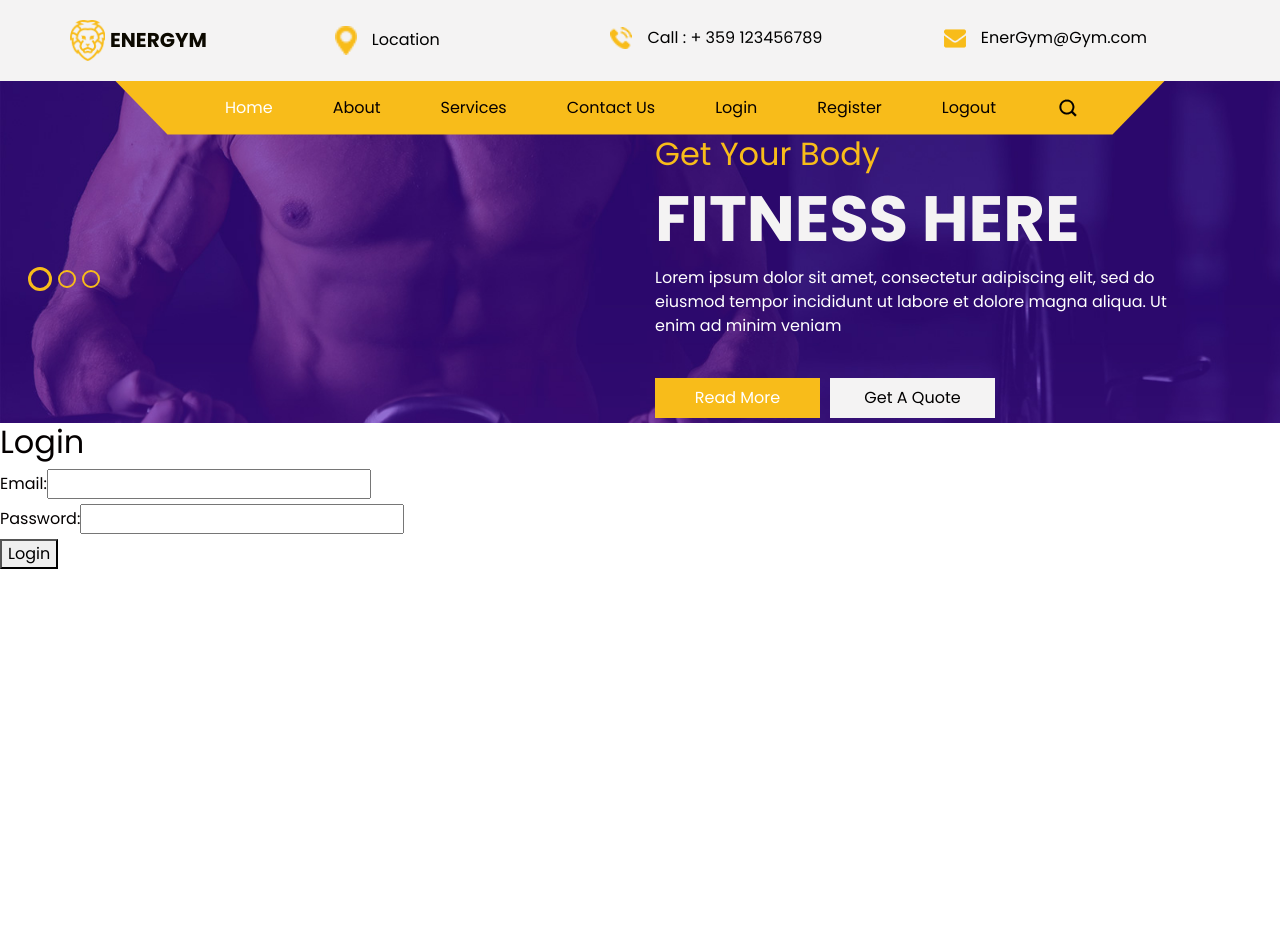
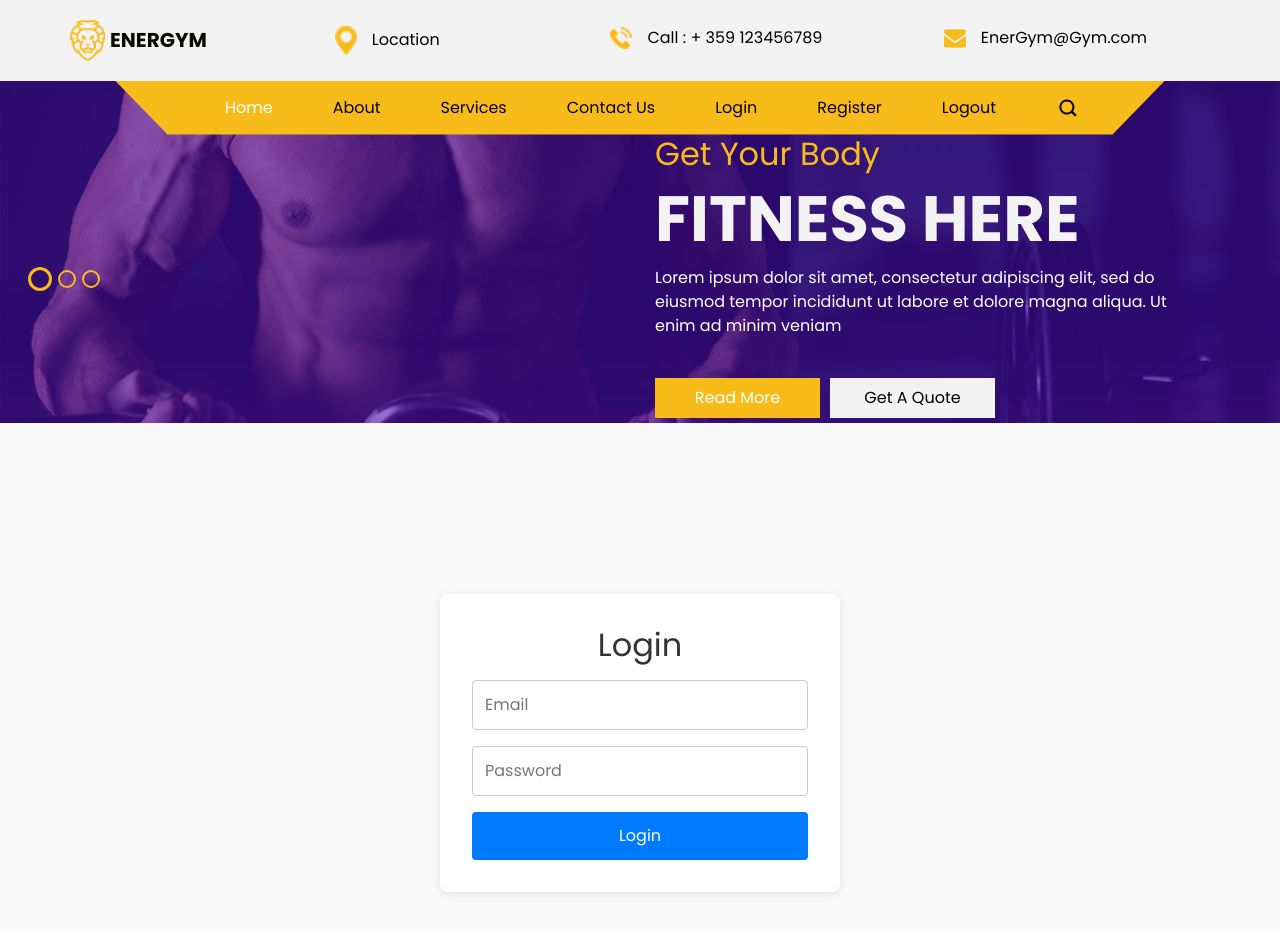
Before and after one commit to Ross-ko/softuni-react-project-march-2025, a React (Vite) app in the folder client/: page /login in a window 1280 px wide. Shown: the top 932 px of the page. Before the commit the page ends 800 px from the top, so only its background shows below. Built offline with nearby package versions, Linux system fonts and the light colour scheme; a web font is replaced by a local one.

Commit message:
add css for login and register

```diff
--- a/client/src/components/login/Login.jsx
+++ b/client/src/components/login/Login.jsx
@@ -1,5 +1,6 @@
 import React, { useState } from "react";
 import { useNavigate } from "react-router-dom";
+import "./auth.css";
 
 export default function Login() {
   const [email, setEmail] = useState("");
@@ -8,36 +9,33 @@ export default function Login() {
 
   const handleSubmit = (e) => {
     e.preventDefault();
-        // Тук добавете логиката за вход (напр. API заявка)
-        // При успешен вход запазете токена:
+    // Тук добавете логика за вход (например API заявка)
     localStorage.setItem("token", "yourToken");
     navigate("/");
   };
 
   return (
-        <div className="login_page">
+    <div className="auth-container">
+      <div className="auth-form">
         <h2>Login</h2>
         <form onSubmit={handleSubmit}>
-                <div>
-                    <label>Email:</label>
           <input
             type="email"
+            placeholder="Email"
             value={email}
             onChange={(e) => setEmail(e.target.value)}
             required
           />
-                </div>
-                <div>
-                    <label>Password:</label>
           <input
             type="password"
+            placeholder="Password"
             value={password}
             onChange={(e) => setPassword(e.target.value)}
             required
           />
-                </div>
           <button type="submit">Login</button>
         </form>
       </div>
+    </div>
   );
 }
--- /dev/null
+++ b/client/src/components/login/auth.css
@@ -0,0 +1,52 @@
+/* Auth.css */
+.auth-container {
+    display: flex;
+    align-items: center;
+    justify-content: center;
+    min-height: 80vh;
+    background-color: #f9f9f9;
+    padding: 1rem;
+  }
+
+  .auth-form {
+    background-color: #fff;
+    padding: 2rem;
+    border-radius: 8px;
+    box-shadow: 0 2px 8px rgba(0, 0, 0, 0.1);
+    width: 100%;
+    max-width: 400px;
+  }
+
+  .auth-form h2 {
+    text-align: center;
+    margin-bottom: 1rem;
+    color: #333;
+  }
+
+  .auth-form form {
+    display: flex;
+    flex-direction: column;
+  }
+
+  .auth-form form input {
+    padding: 0.75rem;
+    margin-bottom: 1rem;
+    border: 1px solid #ccc;
+    border-radius: 4px;
+    font-size: 1rem;
+  }
+
+  .auth-form form button {
+    padding: 0.75rem;
+    background-color: #007bff;
+    color: #fff;
+    font-size: 1rem;
+    border: none;
+    border-radius: 4px;
+    cursor: pointer;
+    transition: background-color 0.3s ease;
+  }
+
+  .auth-form form button:hover {
+    background-color: #0056b3;
+  }
--- a/client/src/components/register/Register.jsx
+++ b/client/src/components/register/Register.jsx
@@ -1,5 +1,6 @@
 import React, { useState } from "react";
 import { useNavigate } from "react-router-dom";
+import "./auth.css";
 
 export default function Register() {
   const [email, setEmail] = useState("");
@@ -8,35 +9,32 @@ export default function Register() {
 
   const handleSubmit = (e) => {
     e.preventDefault();
-        // Тук добавете логиката за регистрация (напр. API заявка)
-        // При успешна регистрация, пренасочете към Login:
+    // Тук добавете логика за регистрация (например API заявка)
     navigate("/login");
   };
 
   return (
-        <div className="register_page">
+    <div className="auth-container">
+      <div className="auth-form">
         <h2>Register</h2>
         <form onSubmit={handleSubmit}>
-                <div>
-                    <label>Email:</label>
           <input
             type="email"
+            placeholder="Email"
             value={email}
             onChange={(e) => setEmail(e.target.value)}
             required
           />
-                </div>
-                <div>
-                    <label>Password:</label>
           <input
             type="password"
+            placeholder="Password"
             value={password}
             onChange={(e) => setPassword(e.target.value)}
             required
           />
-                </div>
           <button type="submit">Register</button>
         </form>
       </div>
+    </div>
   );
 }
--- /dev/null
+++ b/client/src/components/register/auth.css
@@ -0,0 +1,52 @@
+/* Auth.css */
+.auth-container {
+    display: flex;
+    align-items: center;
+    justify-content: center;
+    min-height: 80vh;
+    background-color: #f9f9f9;
+    padding: 1rem;
+  }
+
+  .auth-form {
+    background-color: #fff;
+    padding: 2rem;
+    border-radius: 8px;
+    box-shadow: 0 2px 8px rgba(0, 0, 0, 0.1);
+    width: 100%;
+    max-width: 400px;
+  }
+
+  .auth-form h2 {
+    text-align: center;
+    margin-bottom: 1rem;
+    color: #333;
+  }
+
+  .auth-form form {
+    display: flex;
+    flex-direction: column;
+  }
+
+  .auth-form form input {
+    padding: 0.75rem;
+    margin-bottom: 1rem;
+    border: 1px solid #ccc;
+    border-radius: 4px;
+    font-size: 1rem;
+  }
+
+  .auth-form form button {
+    padding: 0.75rem;
+    background-color: #007bff;
+    color: #fff;
+    font-size: 1rem;
+    border: none;
+    border-radius: 4px;
+    cursor: pointer;
+    transition: background-color 0.3s ease;
+  }
+
+  .auth-form form button:hover {
+    background-color: #0056b3;
+  }
```
Lines whose indentation alone changed are shown as unchanged.
